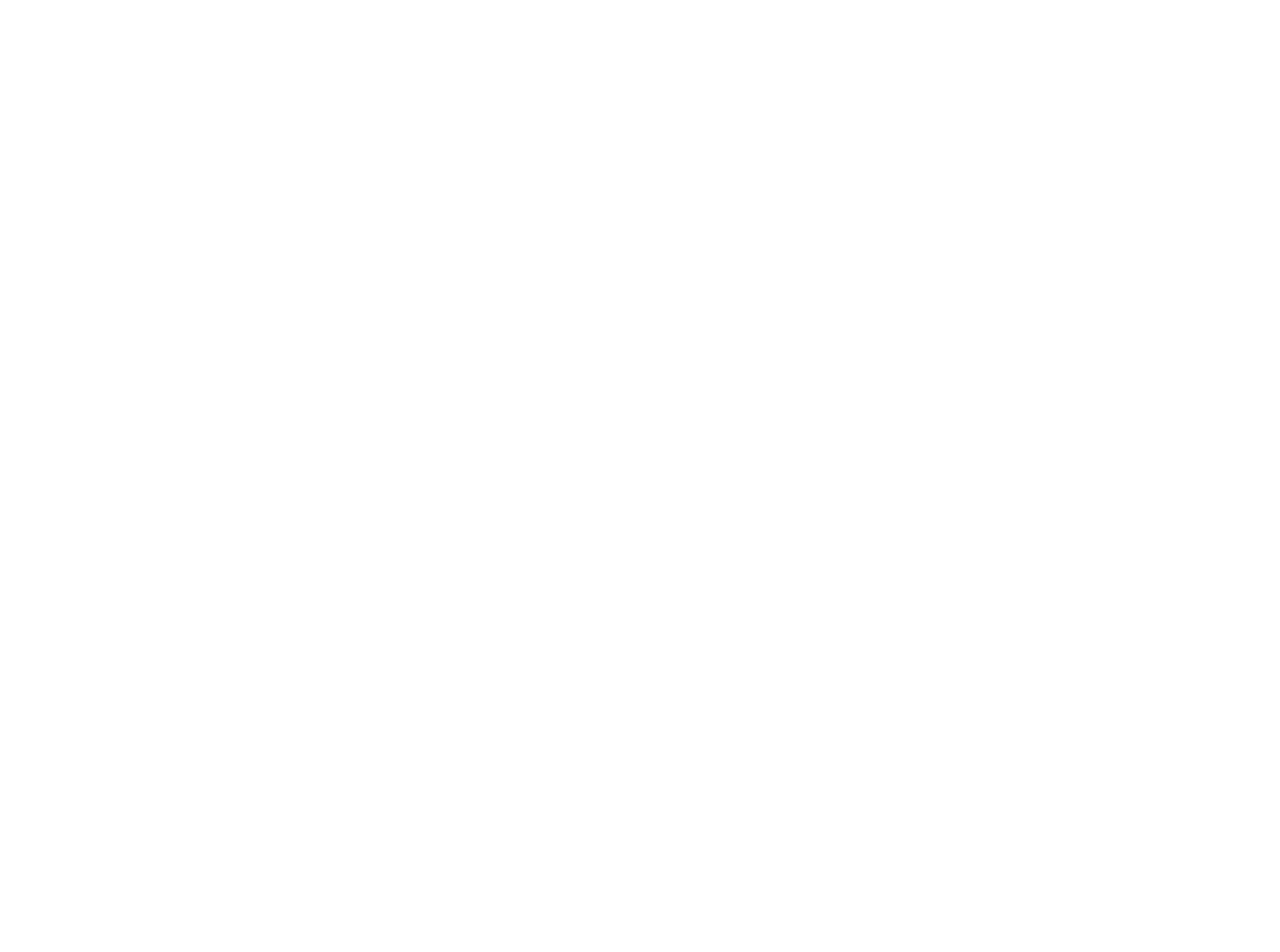
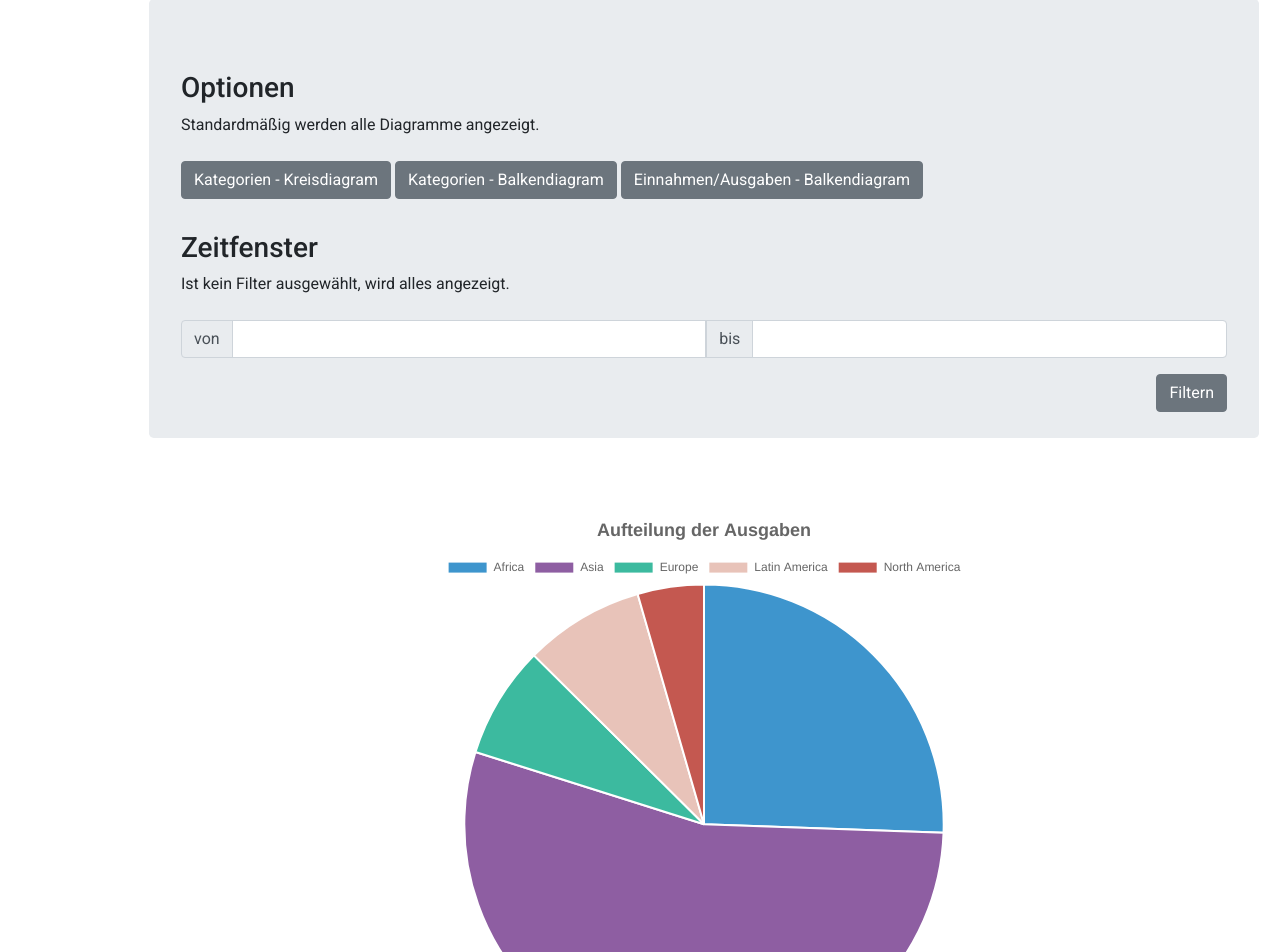
Before and after one commit to AlexWirthAAU/Exercise2, an Angular app: page /statistics in a window 1280 px wide. Before the commit this address led to /. Shown: the part 1101-2053 px from the top of the page. Before the commit the page ends 1056 px from the top, so only its background shows below. Built offline with nearby package versions, Linux system fonts and the light colour scheme.

Commit message:
statistic module

```diff
--- a/package.json
+++ b/package.json
@@ -33,6 +33,7 @@
     "@fortawesome/free-solid-svg-icons": "^5.15.1",
     "@ng-bootstrap/ng-bootstrap": "^6.2.0",
     "bootstrap": "^4.5.3",
+    "chart.js": "^2.9.4",
     "express": "^4.17.1",
     "font-awesome": "^4.7.0",
     "jquery": "^3.5.1",
--- a/src/app/app-routing.module.ts
+++ b/src/app/app-routing.module.ts
@@ -4,6 +4,7 @@
 import { ForgotpwComponent } from './forgotpw/forgotpw.component';
 import { RegisterComponent } from './register/register.component';
 import { ResetpwComponent } from './resetpw/resetpw.component';
+import { StatisticsComponent } from './statistics/statistics.component';
 import { WalletsComponent } from './wallets/wallets.component';
 
 
@@ -29,6 +30,11 @@
     pathMatch: 'full',
     component: WalletsComponent
   },
+  {
+    path: 'statistics',
+    pathMatch: 'full',
+    component: StatisticsComponent
+  }
 
 
 
--- a/src/app/app.component.html
+++ b/src/app/app.component.html
@@ -32,6 +32,10 @@
         <fa-icon [icon]="faWallet" size="3x"></fa-icon><br>
         Meine Wallets
       </a>
+      <a routerLink="statistics" routerLinkActive="active">
+        <fa-icon [icon]="faChartPie" size="3x"></fa-icon><br>
+        Statistik
+      </a>
 
       <div class="bottom-menu">
         <img src="assets/images/logo.png">
--- a/src/app/app.component.ts
+++ b/src/app/app.component.ts
@@ -3,7 +3,7 @@
 import { ApiService } from './services/api.service';
 import { AuthService } from './services/auth.service';
 import { NgbModal } from '@ng-bootstrap/ng-bootstrap';
-import { faWallet } from '@fortawesome/free-solid-svg-icons';
+import { faWallet, faChartPie } from '@fortawesome/free-solid-svg-icons';
 
 @Component({
   selector: 'app-root',
@@ -16,6 +16,7 @@
   contentClass: string;
   modalReference: any;
   faWallet = faWallet;
+  faChartPie = faChartPie;
 
   constructor(public auth: AuthService, public api: ApiService, public router: Router, public modalService: NgbModal) {
     this.loadUserData();
--- a/src/app/app.module.ts
+++ b/src/app/app.module.ts
@@ -14,6 +14,7 @@
 import { ConverterComponent } from './converter/converter.component';
 import { TickersComponent } from './converter/tickers/tickers.component';
 import { WalletsComponent } from './wallets/wallets.component';
+import { StatisticsComponent } from './statistics/statistics.component';
 
 @NgModule({
   declarations: [
@@ -24,7 +25,8 @@
     ResetpwComponent,
     ConverterComponent,
     TickersComponent,
-    WalletsComponent
+    WalletsComponent,
+    StatisticsComponent
   ],
   imports: [
     ReactiveFormsModule,
--- /dev/null
+++ b/src/app/statistics/statistics.component.css
@@ -0,0 +1,12 @@
+.divChart {
+    padding-top: 40px;
+    padding-bottom: 40px;
+}
+
+.btn-true {
+    opacity: 1;
+}
+
+.btn-false {
+    opacity: 0.5;
+}
--- /dev/null
+++ b/src/app/statistics/statistics.component.html
@@ -0,0 +1,42 @@
+<h1 class="text-center">Statistik zu deinem Wallet</h1>
+<div class="jumbotron">
+    <h3>Optionen</h3>
+    <p>Standardmäßig werden alle Diagramme angezeigt.</p><br>
+    <div role="group" aria-label="Basic example">
+        <button class="btn btn-secondary mr-1"(click)="selectChart('1')" [ngClass]="{'btn-true': showCatPie, 'btn-false': !showCatPie}">Kategorien - Kreisdiagram</button>
+        <button class="btn btn-secondary mr-1" (click)="selectChart('2')" [ngClass]="{'btn-true': showCatBar, 'btn-false': !showCatBar}">Kategorien - Balkendiagram</button>
+        <button class="btn btn-secondary mr-1" (click)="selectChart('3')" [ngClass]="{'btn-true': showPayBar, 'btn-false': !showPayBar}">Einnahmen/Ausgaben - Balkendiagram</button>
+    </div>
+    <br>
+    <h3>Zeitfenster</h3>
+    <p>Ist kein Filter ausgewählt, wird alles angezeigt.</p><br>
+    <form #filterForm [formGroup]="formData" (submit)="filterOrderStatistics()" autocomplete="off">
+        <div class="input-group mb-3" data-microtip-position="top" role="tooltip" data-microtip-size="large"
+            aria-label="Bitte Zeitfenster auswählen">
+            <div class="input-group-prepend">
+                <span class="input-group-text" id="basic-addon1">von </span>
+            </div>
+            <input style="background-color:white;" type="text" class="form-control" formControlName="fromdate"
+                type="text" ngbDatepicker #d1="ngbDatepicker" (click)="d1.toggle();" required>
+            <div class="input-group-prepend">
+                <span class="input-group-text" id="basic-addon1">bis </span>
+            </div>
+            <input style="background-color:white;" type="text" class="form-control" formControlName="todate" type="text"
+                ngbDatepicker #d2="ngbDatepicker" (click)="d2.toggle(); " required>
+        </div>
+        <button class="btn btn-secondary float-right" type="submit">Filtern</button>
+    </form>
+</div>
+
+
+<div class="divChart" [hidden]="!showCatPie">
+    <canvas id="pieChart"></canvas>
+</div>
+
+<div class="divChart" [hidden]="!showCatBar">
+    <canvas id="barChartCat"></canvas>
+</div>
+
+<div class="divChart" [hidden]="!showPayBar">
+    <canvas id="barChartPay"></canvas>
+</div>
--- /dev/null
+++ b/src/app/statistics/statistics.component.ts
@@ -0,0 +1,115 @@
+import { Component, OnInit } from '@angular/core';
+import { FormControl, FormGroup } from '@angular/forms';
+import { Chart } from 'node_modules/chart.js'
+
+@Component({
+  selector: 'app-statistics',
+  templateUrl: './statistics.component.html',
+  styleUrls: ['./statistics.component.css']
+})
+export class StatisticsComponent implements OnInit {
+
+  piechart: Chart;
+  barChartCat: Chart;
+  barChartPay: Chart;
+
+
+  showCatPie: boolean = true;
+  showCatBar: boolean = true;
+  showPayBar: boolean = true;
+
+  formData: any;
+
+  constructor() {
+    this.formData = new FormGroup({
+      fromdate: new FormControl(''),
+      todate: new FormControl('')
+    })
+  }
+
+  ngOnInit(): void {
+
+    this.piechart = new Chart("pieChart", {
+      type: 'pie',
+      data: {
+        labels: ["Africa", "Asia", "Europe", "Latin America", "North America"],
+        datasets: [{
+          label: "Population (millions)",
+          backgroundColor: ["#3e95cd", "#8e5ea2", "#3cba9f", "#e8c3b9", "#c45850"],
+          data: [2478, 5267, 734, 784, 433]
+        }]
+      },
+      options: {
+        title: {
+          display: true,
+          text: 'Aufteilung der Ausgaben',
+          fontSize: 18,
+        },
+      }
+    })
+
+    this.barChartCat = new Chart("barChartCat", {
+      type: 'bar',
+      data: {
+        labels: ["Africa", "Asia", "Europe", "Latin America", "North America"],
+        datasets: [{
+          label: "Population (millions)",
+          backgroundColor: ["#3e95cd", "#8e5ea2", "#3cba9f", "#e8c3b9", "#c45850"],
+          data: [2478, 5267, 734, 784, 433]
+        }]
+      },
+      options: {
+        title: {
+          display: true,
+          text: 'Aufteilung der Ausgaben',
+          fontSize: 18,
+        },
+        legend: {
+          display: false,
+        }
+      }
+
+    })
+
+    this.barChartPay = new Chart("barChartPay", {
+      type: 'bar',
+      data: {
+        labels: ["Auszahlungen", "Einzahlungen"],
+        datasets: [{
+          label: "Zahlungen",
+          backgroundColor: ["#ad1818", "#046b12"],
+          data: [2478, 5267]
+        }]
+      },
+      options: {
+        title: {
+          display: true,
+          text: 'Einnahmen und Ausgaben',
+          fontSize: 18,
+        },
+        legend: {
+          display: false,
+        }
+      }
+
+    })
+  }
+
+  filterOrderStatistics() {
+
+  }
+
+  selectChart(type) {
+    console.log("Clicked")
+
+    if(type === '1') {
+      this.showCatPie = !this.showCatPie;
+    } else if (type === '2') {
+      this.showCatBar = !this.showCatBar;
+    } else if (type === '3') {
+      this.showPayBar = !this.showPayBar;
+    }
+
+  }
+
+}
```
Also changed, not shown: 2 other files (tests, documents, lock files or other folders).
